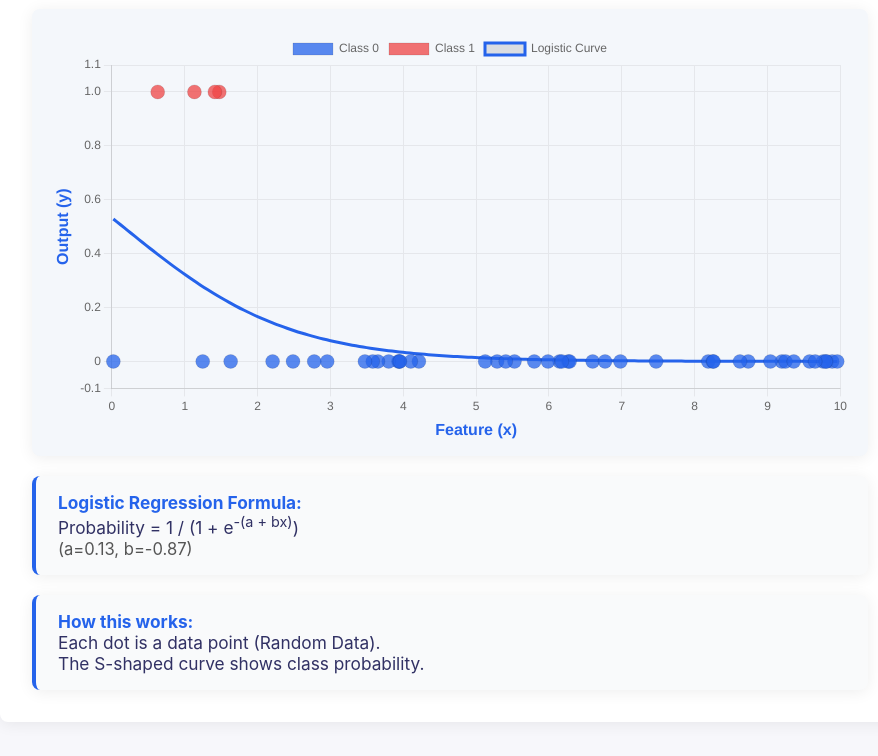
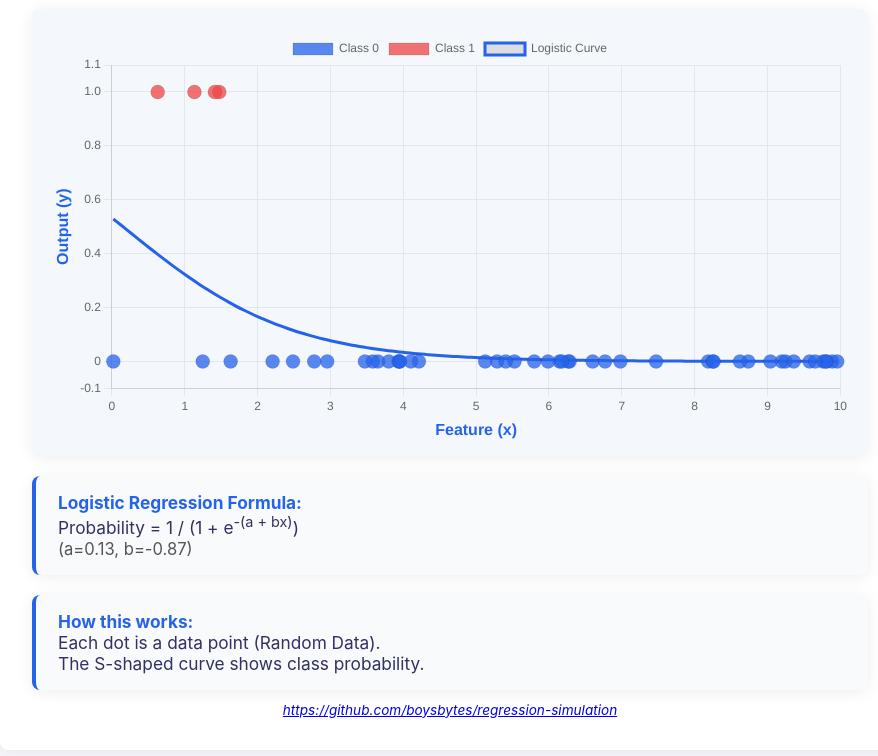
Before and after one commit to boysbytes/regression-simulation, a plain HTML site: page index.html in a window 1280 px wide. Shown: the part 472-1228 px from the top of the page, without its empty margins (190-1068 px from the left). Drawn offline with nearby package versions, Linux system fonts and the light colour scheme.

Commit message:
Update index.html

```diff
--- a/index.html
+++ b/index.html
@@ -117,6 +117,14 @@ select {
   padding: 24px 18px 12px;
   margin: 12px 0 18px;
   box-shadow: var(--shadow-light);
+}
+
+.footer-note {
+  text-align: center;
+  font-size: 0.85em;
+  margin-top: 12px;
+  color: var(--text-muted);
+  font-style: italic;
 }
 
 .prediction-input {
@@ -261,7 +269,14 @@ select {
       In linear regression, points have continuous y values and the line shows the best fit.<br />
       Try different datasets and models to see how they compare!
     </div>
+
+      <footer class="footer-note">
+      <a href="https://github.com/boysbytes/regression-simulation" target=_blank>https://github.com/boysbytes/regression-simulation</a>
+    </footer>
+
   </div>
+
+
 
   <script>
     let scatterChart;
```
